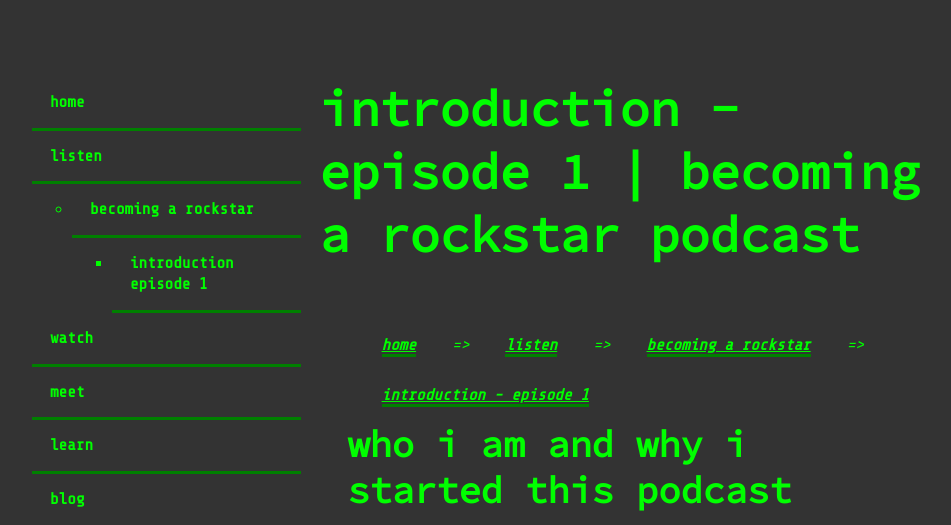
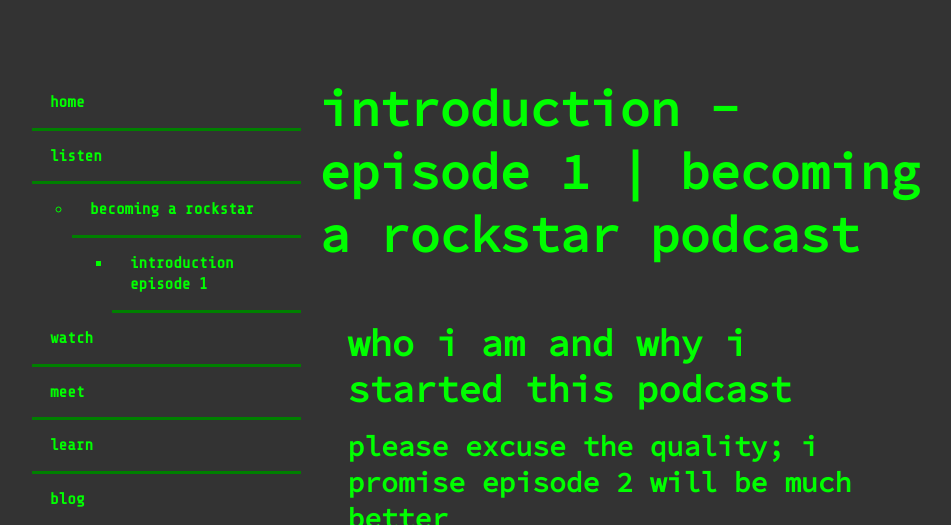
Before and after one commit to garrettmickley/megabyteghost, a plain HTML site: page listen/becoming-a-rockstar/introduction-episode-1/index.html in a window 1280 px wide. Shown: the top 525 px of the page, without its empty margins (160-1111 px from the left). Drawn offline with nearby package versions, Linux system fonts and the light colour scheme.

Commit message:
removed bread crumbs and added google play button

```diff
--- a/listen/becoming-a-rockstar/introduction-episode-1/index.html
+++ b/listen/becoming-a-rockstar/introduction-episode-1/index.html
@@ -76,31 +76,6 @@
         <h1>introduction - episode 1 | becoming a rockstar podcast</h1>
     </header>
     <main>
-      <nav class="breadcrumbs">
-        <ul>
-          <li>
-            <a href="../../../">home</a>
-          </li>
-          <li>
-            =>
-          </li>
-          <li>
-            <a href="../../">listen</a>
-          </li>
-          <li>
-            =>
-          </li>
-          <li>
-            <a href="../">becoming a rockstar</a>
-          </li>
-          <li>
-            =>
-          </li>
-          <li>
-            <a href="./">introduction - episode 1</a>
-          </li>
-        </ul>
-      </nav>
       <section id="intro">
         <h2>who i am and why i started this podcast</h2>
         <h3>please excuse the quality; i promise episode 2 will be much better</h3>
@@ -115,6 +90,7 @@
       <section id="audio">
         <h2>audio of introduction - episode 1 | becoming a rockstar podcast</h2>
         <iframe frameborder='0' height='200px' scrolling='no' seamless src='https://embed.simplecast.com/609f5f86?color=3d3d3d' width='100%'></iframe>
+        <a href='https://playmusic.app.goo.gl/?ibi=com.google.PlayMusic&amp;isi=691797987&amp;ius=googleplaymusic&amp;apn=com.google.android.music&amp;link=https://play.google.com/music/m/Irdtqjenxrbr6irhqa2tvjioluu?t%3DBecoming_A_Rockstar%26pcampaignid%3DMKT-na-all-co-pr-mu-pod-16' rel='nofollow'><img width='125px' alt='Listen on Google Play Music' src='https://play.google.com/intl/en_us/badges-music/images/badges/en_badge_web_music.png'/></a>
       </section>
       <section id="video">
         <h2>video of introduction - episode 1 | becoming a rockstar podcast</h2>
```
